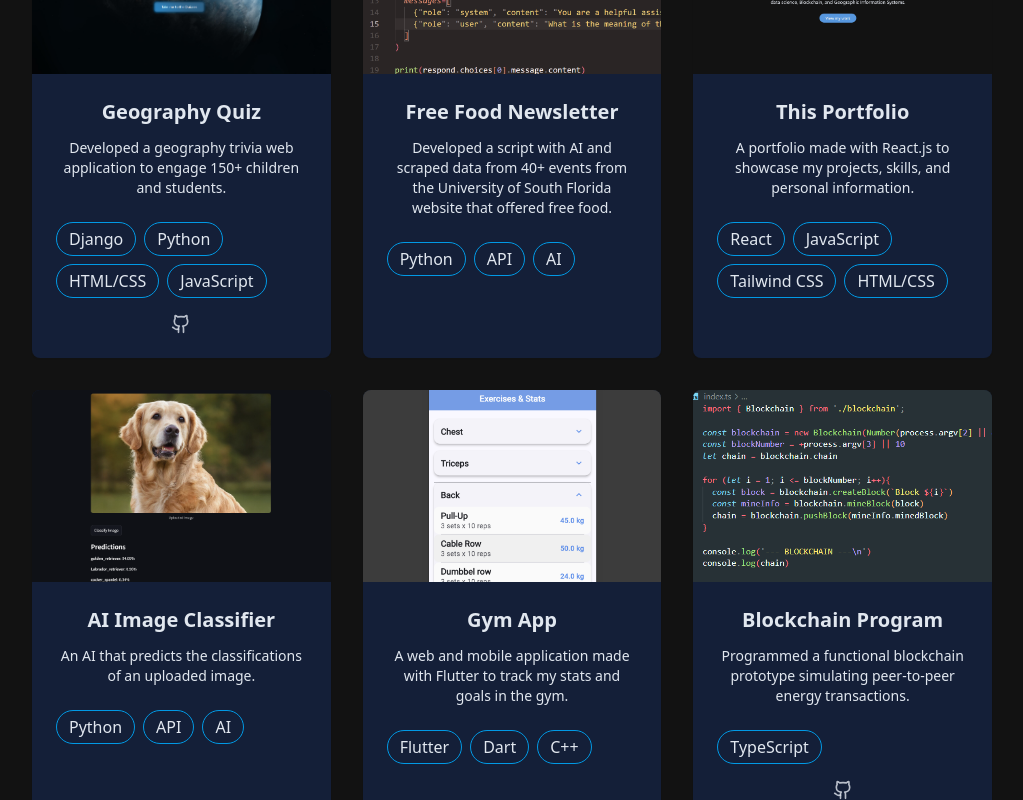
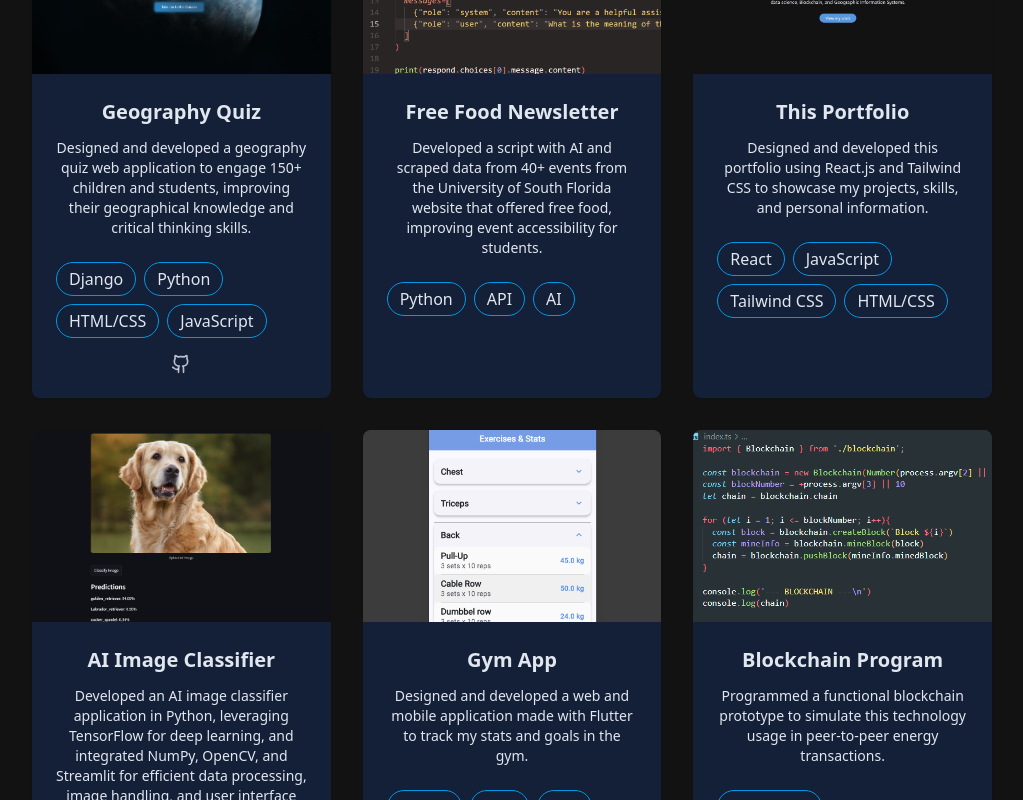
Before and after one commit to TarikCO/My-Portfolio, a React (Vite) app: page / in a window 1280 px wide. Shown: the part 2920-3720 px from the top of the page, without its empty margins (128-1151 px from the left). Built offline with nearby package versions, Linux system fonts and the light colour scheme.

Commit message:
Update projectsData.js

```diff
--- a/src/components/projectsData.js
+++ b/src/components/projectsData.js
@@ -2,7 +2,7 @@
     {
         id: 2,
         title: "Geography Quiz",
-        description: "Developed a geography trivia web application to engage 150+ children and students.",
+        description: "Designed and developed a geography quiz web application to engage 150+ children and students, improving their geographical knowledge and critical thinking skills.",
         image: "/projects/Project2.PNG",
         tags: ["Django", "Python", "HTML/CSS", "JavaScript"],
         demoUrl: "#",
@@ -12,7 +12,7 @@
     {
         id: 5,
         title: "Free Food Newsletter",
-        description: "Developed a script with AI and scraped data from 40+ events from the University of South Florida website that offered free food.",
+        description: "Developed a script with AI and scraped data from 40+ events from the University of South Florida website that offered free food, improving event accessibility for students.",
         image: "/projects/Project5.png",
         tags: ["Python", "API", "AI"],
         demoUrl: "#",
@@ -22,7 +22,7 @@
     {
         id: 6,
         title: "This Portfolio",
-        description: "A portfolio made with React.js to showcase my projects, skills, and personal information.",
+        description: "Designed and developed this portfolio using React.js and Tailwind CSS to showcase my projects, skills, and personal information.",
         image: "/projects/Project6.png",
         tags: ["React", "JavaScript", "Tailwind CSS", "HTML/CSS"],
         demoUrl: "#",
@@ -32,7 +32,7 @@
     {
         id: 3,
         title: "AI Image Classifier",
-        description: "An AI that predicts the classifications of an uploaded image.",
+        description: "Developed an AI image classifier application in Python, leveraging TensorFlow for deep learning, and integrated NumPy, OpenCV, and Streamlit for efficient data processing, image handling, and user interface deployment.",
         image: "/projects/Project3.png",
         tags: ["Python", "API", "AI"],
         demoUrl: "#",
@@ -42,7 +42,7 @@
     {
         id: 9,
         title: "Gym App",
-        description: "A web and mobile application made with Flutter to track my stats and goals in the gym.",
+        description: "Designed and developed a web and mobile application made with Flutter to track my stats and goals in the gym.",
         image: "/projects/Project9.png",
         tags: ["Flutter", "Dart", "C++"],
         demoUrl: "#",
@@ -52,7 +52,7 @@
     {
         id: 1,
         title: "Blockchain Program",
-        description: "Programmed a functional blockchain prototype simulating peer-to-peer energy transactions.",
+        description: "Programmed a functional blockchain prototype to simulate this technology usage in peer-to-peer energy transactions.",
         image: "/projects/Project1.PNG",
         tags: ["TypeScript"],
         demoUrl: "#",
```
